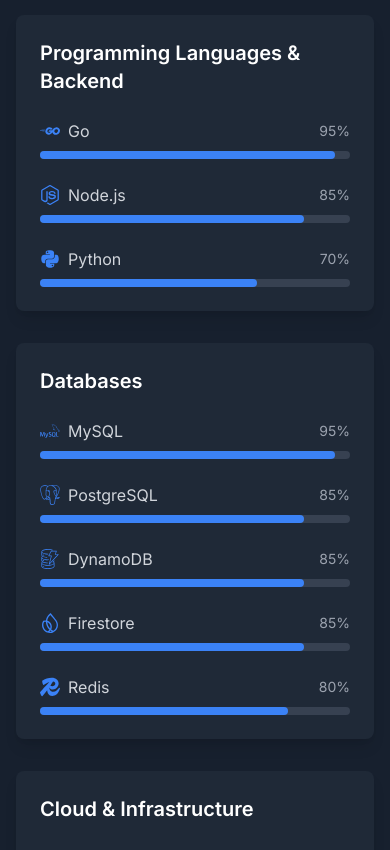
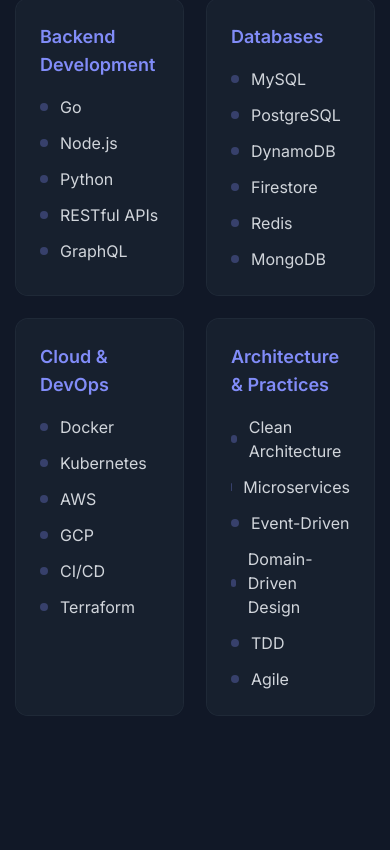
Before and after one commit to nawafilhusnul/crafted-by-null, a React (Vite) app: page / in a window 390 px wide. Shown: the part 2337-3187 px from the top of the page. Built offline with nearby package versions, Linux system fonts and the light colour scheme.

Commit message:
feat: enhance Skills and Contact sections
- Redesign Skills section with modern cards and animations
- Update Contact section with social links and better styling
- Add data file for skills
- Improve dark/light mode compatibility
- Add hover effects and transitions

```diff
--- a/src/components/Skills.tsx
+++ b/src/components/Skills.tsx
@@ -1,133 +1,56 @@
 import { motion } from "framer-motion";
-import {
-  FaAws,
-  FaServer,
-  FaDocker,
-  FaPython,
-  FaCode,
-  FaBrain,
-  FaUsers,
-  FaCogs,
-  FaVial,
-} from "react-icons/fa";
-import {
-  SiPostgresql,
-  SiRedis,
-  SiGo,
-  SiMysql,
-  SiGooglecloud,
-  SiFirebase,
-  SiAmazondynamodb,
-  SiNodedotjs,
-} from "react-icons/si";
-import { FC } from "react";
-import { SkillCategory } from "../types";
+import { skills } from "../data";
 
-const Skills: FC = () => {
-  const skills: SkillCategory[] = [
-    {
-      category: "Programming Languages & Backend",
-      items: [
-        { name: "Go", icon: SiGo, level: 95 },
-        { name: "Node.js", icon: SiNodedotjs, level: 85 },
-        { name: "Python", icon: FaPython, level: 70 },
-      ],
-    },
-    {
-      category: "Databases",
-      items: [
-        { name: "MySQL", icon: SiMysql, level: 95 },
-        { name: "PostgreSQL", icon: SiPostgresql, level: 85 },
-        { name: "DynamoDB", icon: SiAmazondynamodb, level: 85 },
-        { name: "Firestore", icon: SiFirebase, level: 85 },
-        { name: "Redis", icon: SiRedis, level: 80 },
-      ],
-    },
-    {
-      category: "Cloud & Infrastructure",
-      items: [
-        { name: "Docker", icon: FaDocker, level: 80 },
-        { name: "GCP", icon: SiGooglecloud, level: 75 },
-        { name: "AWS", icon: FaAws, level: 70 },
-      ],
-    },
-    {
-      category: "Others",
-      items: [
-        { name: "Team Work", icon: FaUsers, level: 95 },
-        { name: "Agile Development", icon: FaCogs, level: 95 },
-        { name: "Unit Testing", icon: FaVial, level: 90 },
-        { name: "Clean Architecture", icon: FaServer, level: 80 },
-        { name: "Data Structure and Algorithm", icon: FaBrain, level: 80 },
-        { name: "System Design", icon: FaCode, level: 75 },
-      ],
-    },
-  ];
+const Skills = () => {
+  return (
+    <section id="skills" className="py-16 sm:py-20">
+      <motion.div
+        initial={{ opacity: 0, y: 20 }}
+        whileInView={{ opacity: 1, y: 0 }}
+        viewport={{ once: true }}
+        transition={{ duration: 0.5 }}
+        className="container mx-auto px-4"
+      >
+        <div className="max-w-4xl mx-auto">
+          <h2 className="text-3xl font-bold text-center mb-12 dark:text-white text-gray-900">
+            Skills & Technologies
+          </h2>
 
-  const containerVariants = {
-    hidden: { opacity: 0 },
-    visible: {
-      opacity: 1,
-      transition: {
-        staggerChildren: 0.1,
-      },
-    },
-  };
-
-  const itemVariants = {
-    hidden: { opacity: 0, y: 20 },
-    visible: {
-      opacity: 1,
-      y: 0,
-    },
-  };
-
-  return (
-    <section id="skills" className="py-20 bg-gray-800/50">
-      <div className="max-w-7xl mx-auto px-4 sm:px-6 lg:px-8">
-        <motion.div
-          initial="hidden"
-          whileInView="visible"
-          viewport={{ once: true }}
-          variants={containerVariants}
-        >
-          <h2 className="section-title text-center">Skills & Technologies</h2>
-
-          <div className="grid md:grid-cols-2 gap-8 mt-12">
-            {skills.map((category, idx) => (
-              <motion.div key={idx} variants={itemVariants} className="card">
-                <h3 className="text-xl font-semibold text-white mb-6">
-                  {category.category}
+          <div className="grid grid-cols-2 md:grid-cols-3 lg:grid-cols-4 gap-6">
+            {Object.entries(skills).map(([category, items], categoryIdx) => (
+              <motion.div
+                key={category}
+                initial={{ opacity: 0, y: 20 }}
+                whileInView={{ opacity: 1, y: 0 }}
+                viewport={{ once: true }}
+                transition={{ duration: 0.5, delay: categoryIdx * 0.1 }}
+                className="bg-white dark:bg-gray-800/50 rounded-xl p-6 shadow-sm dark:shadow-none ring-1 ring-gray-200 dark:ring-gray-800"
+              >
+                <h3 className="text-lg font-semibold mb-4 text-indigo-600 dark:text-indigo-400">
+                  {category}
                 </h3>
-                <div className="space-y-6">
-                  {category.items.map((skill, skillIdx) => (
-                    <div key={skillIdx} className="space-y-2">
-                      <div className="flex items-center justify-between">
-                        <div className="flex items-center space-x-2">
-                          <skill.icon className="w-5 h-5 text-blue-500" />
-                          <span className="text-gray-300">{skill.name}</span>
-                        </div>
-                        <span className="text-sm text-gray-400">
-                          {skill.level}%
-                        </span>
-                      </div>
-                      <div className="w-full bg-gray-700 rounded-full h-2">
-                        <motion.div
-                          className="bg-blue-500 h-2 rounded-full"
-                          initial={{ width: 0 }}
-                          whileInView={{ width: `${skill.level}%` }}
-                          viewport={{ once: true }}
-                          transition={{ duration: 1, ease: "easeOut" }}
-                        />
-                      </div>
-                    </div>
+                <ul className="space-y-3">
+                  {items.map((skill, idx) => (
+                    <motion.li
+                      key={idx}
+                      initial={{ opacity: 0, x: -10 }}
+                      whileInView={{ opacity: 1, x: 0 }}
+                      viewport={{ once: true }}
+                      transition={{ duration: 0.3, delay: idx * 0.1 }}
+                      className="flex items-center space-x-3 group"
+                    >
+                      <div className="w-2 h-2 rounded-full bg-indigo-500/30 dark:bg-indigo-400/30 group-hover:bg-indigo-500 dark:group-hover:bg-indigo-400 transition-colors duration-200" />
+                      <span className="text-gray-700 dark:text-gray-300 group-hover:text-indigo-600 dark:group-hover:text-indigo-400 transition-colors duration-200">
+                        {skill}
+                      </span>
+                    </motion.li>
                   ))}
-                </div>
+                </ul>
               </motion.div>
             ))}
           </div>
-        </motion.div>
-      </div>
+        </div>
+      </motion.div>
     </section>
   );
 };
--- /dev/null
+++ b/src/data/index.ts
@@ -0,0 +1,33 @@
+export const skills = {
+  "Backend Development": [
+    "Go",
+    "Node.js",
+    "Python",
+    "RESTful APIs",
+    "GraphQL",
+  ],
+  "Databases": [
+    "MySQL",
+    "PostgreSQL",
+    "DynamoDB",
+    "Firestore",
+    "Redis",
+    "MongoDB",
+  ],
+  "Cloud & DevOps": [
+    "Docker",
+    "Kubernetes",
+    "AWS",
+    "GCP",
+    "CI/CD",
+    "Terraform",
+  ],
+  "Architecture & Practices": [
+    "Clean Architecture",
+    "Microservices",
+    "Event-Driven",
+    "Domain-Driven Design",
+    "TDD",
+    "Agile",
+  ],
+};
```
Also changed, not shown: src/components/Contact.tsx (+76 -89 lines).
